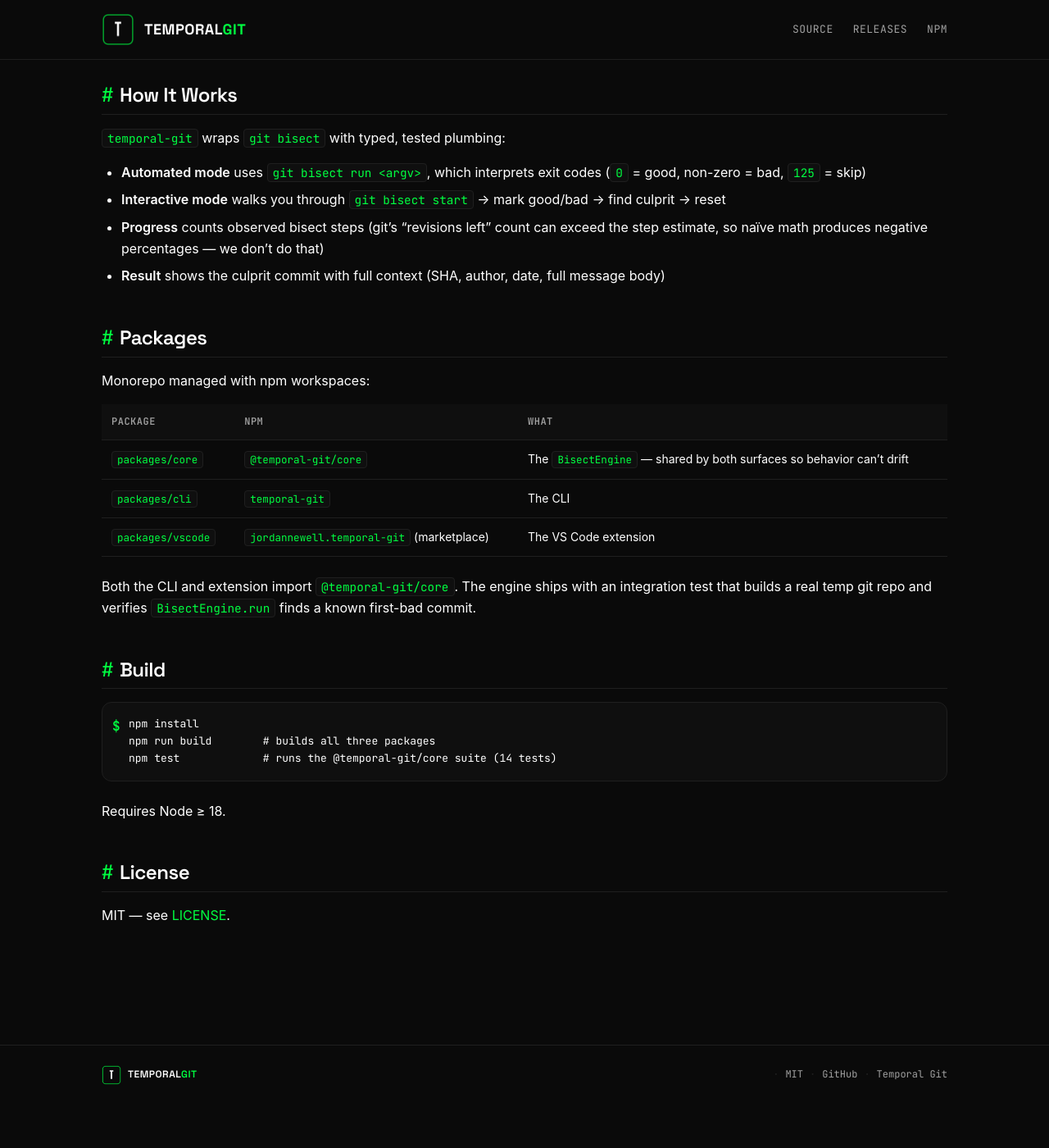
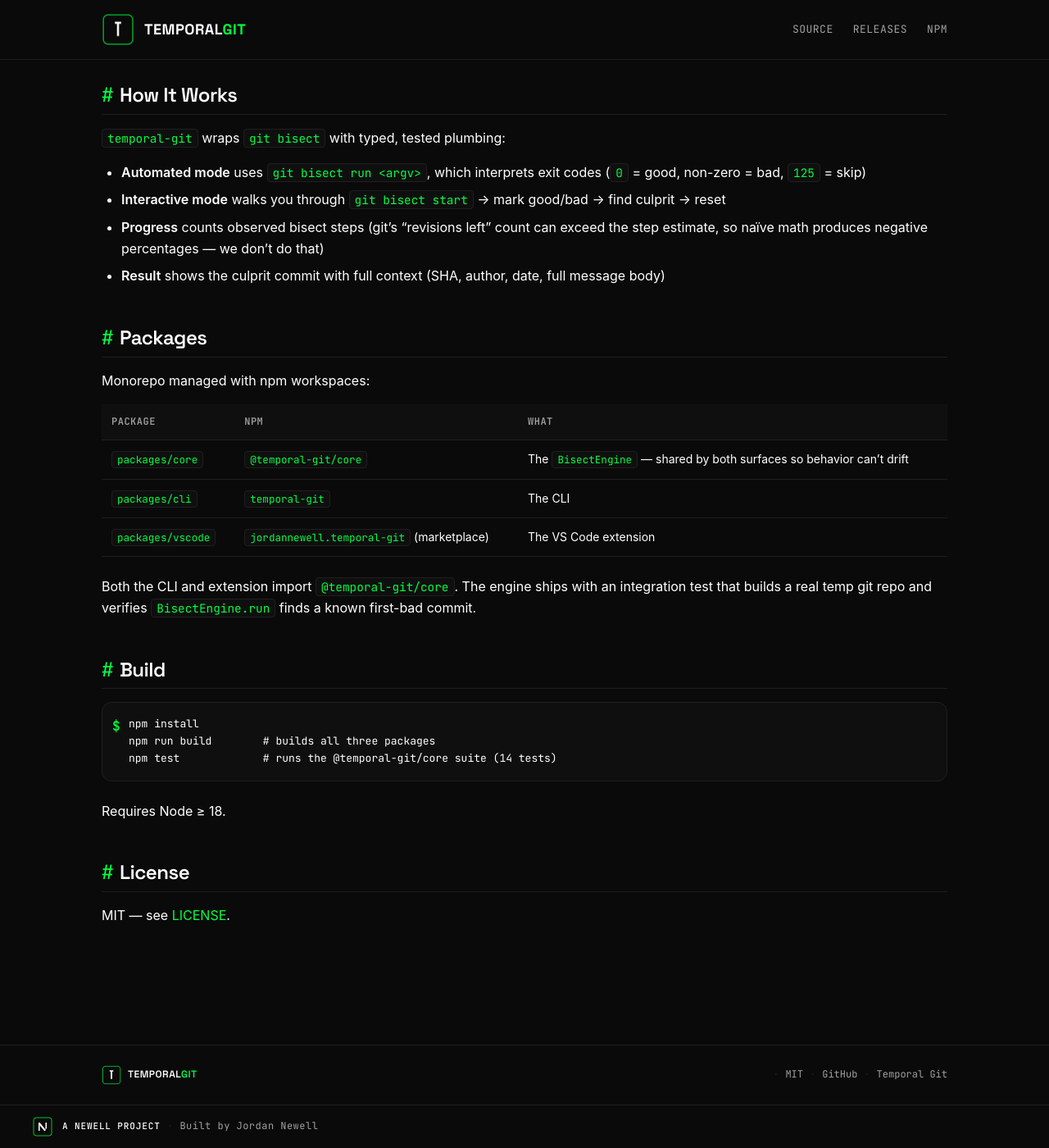
Before and after one commit to JordanNewell/temporal-git, a Jekyll site: the page built from docs/index.md, in a window 1280 px wide and 1400 px high, scrolled down 5389 px. Shown: the whole window at 82% size. Built offline with Jekyll 4.4.1, drawn with Linux system fonts in a browser that asks for light colours; before the commit the page ends 6736 px from its top, so only the background shows below that.

Commit message:
chore(footer): add universal NEWELL footer to Jekyll layout

```diff
--- a/docs/_layouts/default.html
+++ b/docs/_layouts/default.html
@@ -64,5 +64,91 @@
       </div>
     </div>
   </footer>
+<!--
+  NEWELL Universal Footer — drop-in component.
+  Paste before </body> on any page. Self-contained: inline CSS + SVG, no deps.
+-->
+<footer class="newell-footer">
+  <a href="https://jordannewell.com" class="newell-footer-link" aria-label="A NEWELL project — visit jordannewell.com" title="A NEWELL project">
+    <svg class="newell-footer-mark" viewBox="0 0 48 48" width="24" height="24" aria-hidden="true">
+      <rect x="2" y="2" width="44" height="44" rx="6" fill="#0A0A0A" stroke="#00FF41" stroke-width="1.5"/>
+      <rect x="6" y="6" width="36" height="36" rx="3" fill="#0A0A0A" stroke="#1F1F1F" stroke-width="0.5"/>
+      <path d="M 14 14 L 14 34 L 17 34 L 17 19 L 14 16 Z" fill="#FFFFFF"/>
+      <path d="M 31 34 L 31 31 L 17 14 L 14 14 L 14 17 L 28 34 Z" fill="#FFFFFF"/>
+      <path d="M 34 14 L 31 14 L 31 31 L 34 28 L 34 14 Z" fill="#FFFFFF"/>
+    </svg>
+    <span class="newell-footer-text">
+      <span class="newell-footer-project">A NEWELL project</span>
+      <span class="newell-footer-sep">·</span>
+      <span class="newell-footer-credit">Built by Jordan Newell</span>
+    </span>
+  </a>
+</footer>
+
+<style>
+  .newell-footer {
+    border-top: 1px solid #1F1F1F;
+    background: #0A0A0A;
+    padding: 14px 24px;
+    font-family: "JetBrains Mono", "SF Mono", Menlo, monospace;
+    font-size: 12px;
+    letter-spacing: 0.04em;
+    color: #A0A0A0;
+    margin-top: auto;
+  }
+  .newell-footer-link {
+    display: flex;
+    align-items: center;
+    gap: 12px;
+    text-decoration: none;
+    color: inherit;
+    max-width: 1200px;
+    margin: 0 auto;
+    transition: color 0.15s ease;
+  }
+  .newell-footer-link:hover {
+    color: #00FF41;
+  }
+  .newell-footer-mark {
+    flex-shrink: 0;
+    display: block;
+  }
+  .newell-footer-text {
+    display: inline-flex;
+    align-items: center;
+    gap: 8px;
+    flex-wrap: wrap;
+  }
+  .newell-footer-project {
+    color: #FFFFFF;
+    font-weight: 500;
+    letter-spacing: 0.08em;
+    text-transform: uppercase;
+    font-size: 11px;
+  }
+  .newell-footer-sep {
+    color: #1F1F1F;
+  }
+  .newell-footer-credit {
+    color: #A0A0A0;
+  }
+  .newell-footer-link:hover .newell-footer-project {
+    color: #00FF41;
+  }
+  @media (max-width: 600px) {
+    .newell-footer {
+      padding: 12px 16px;
+      font-size: 11px;
+    }
+    .newell-footer-link {
+      gap: 8px;
+    }
+    .newell-footer-mark {
+      width: 20px;
+      height: 20px;
+    }
+  }
+</style>
+
 </body>
 </html>
```
